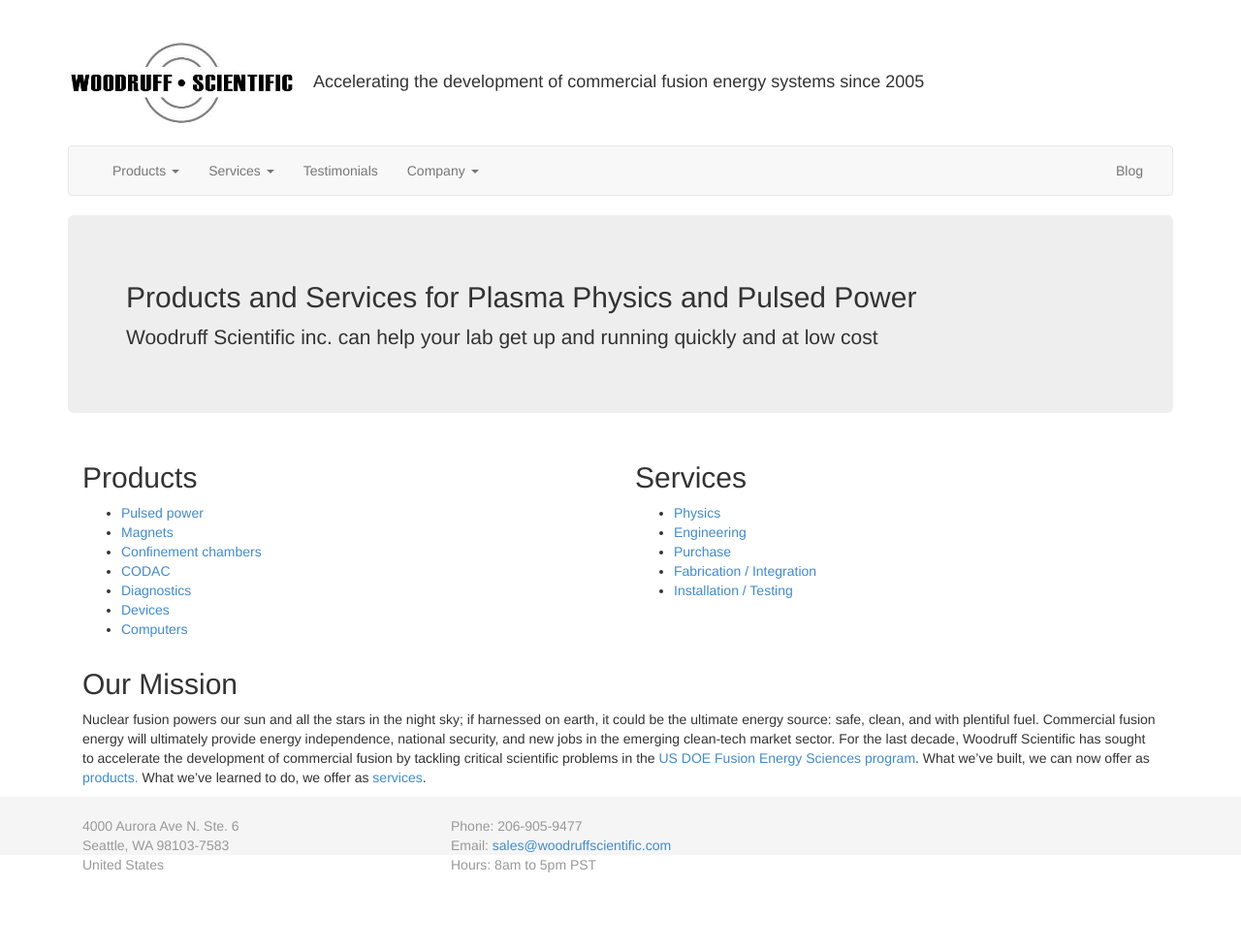
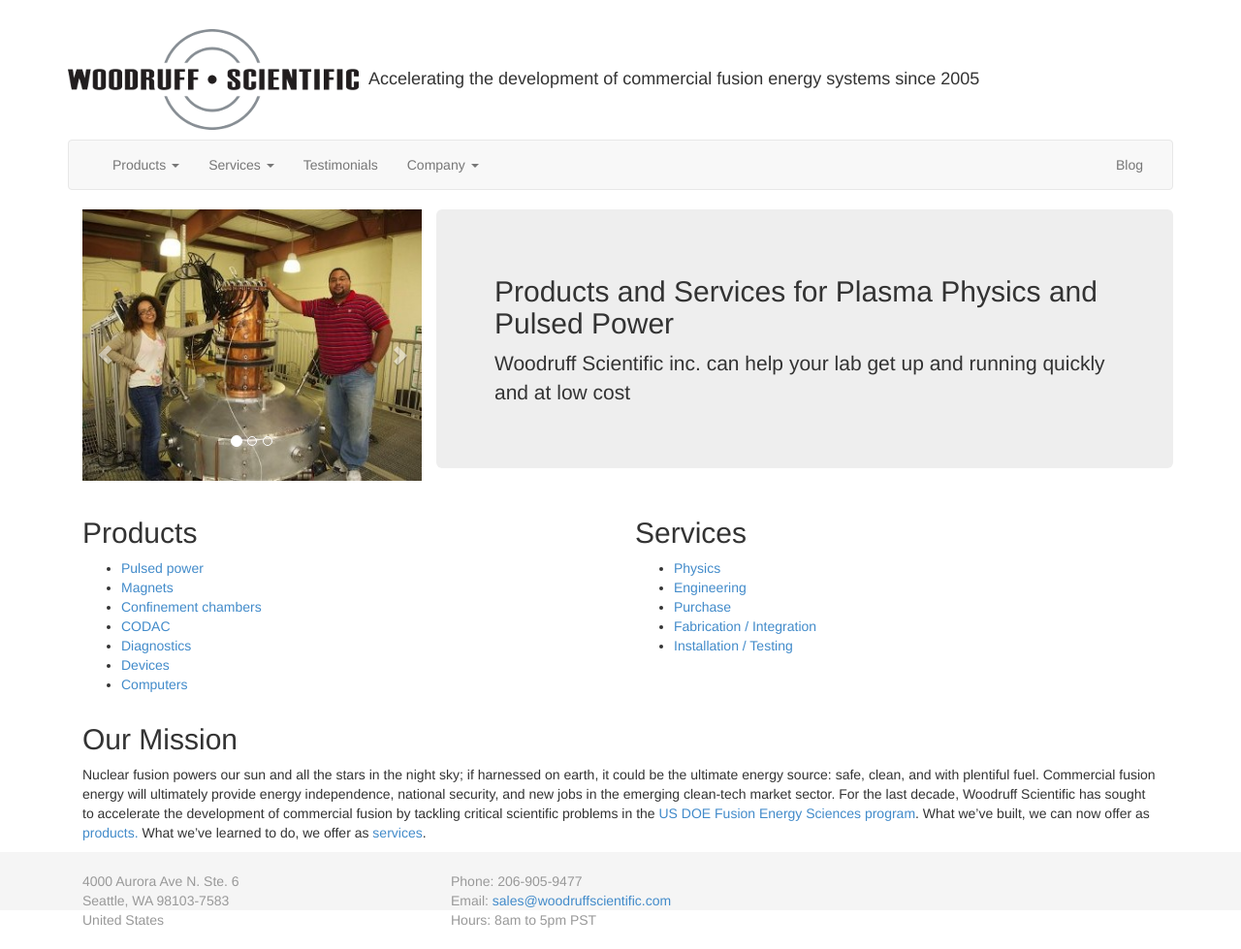
Before and after one commit to jeswsi/Website, a PHP site: page / in a window 1280 px wide. Shown: the whole page at 97% size. Before the commit the page ends 900 px from the top, so only its background shows below. Run offline with PHP 8.4, Linux system fonts and the light colour scheme; some libraries are stand-ins or nearby versions.

Commit message:
improved logo. Added carousel on index page

```diff
--- a/hh.php
+++ b/hh.php
@@ -45,14 +45,14 @@
   </div>
   <p><a class="btn btn-lg btn-primary" href="mailto: sales@woodruffscientific.com?subject=HH RFQ &amp;body=L:%0D%0A%0D%0APeak%20current%20:%0D%0A%0D%0AOD:%0D%0A%0D%0AID:%0D%0A%0D%0AVacuum-compatible?(yes/no):%0D%0A%0D%0AShort%20description%20of%20the%20application:%0D%0A%0D%0APlease%20find%20attached%20a%20sketch/engineering%20drawing%20of%20the%20application.%0D%0A%0D%0ANeeded%20by(Date):%0D%0A%0D%0AContact(Name/email/phone/fax/etc):" role="button">Get a Quote &raquo;</a></p>
 
-	<!--
+<!--
 	<div class="panel panel-default">
   <div class="panel-heading">Helmholtz Coils</div>
   <div class="panel-body">
     <p>Custom sizes or materials are also available. <a href="mailto:sales@woodruffscientific.com">Email us</a> for a consultation.</p>
   </div>
 
-  <!-- Table -/->
+  <!-- Table --/>
   <table class="table">
     <thead><tr>
 	<th>Inner Dia</th>
--- a/index.php
+++ b/index.php
@@ -17,12 +17,51 @@
 	echo $navbar;
 	?>
 
-      <!-- Main component for a primary marketing message or call to action -->
-      <div class="jumbotron">
+    <!-- Carousel -->
+	<div id="myCarousel" class="carousel slide col-md-4" data-ride="carousel">
+      <!-- Indicators -->
+      <ol class="carousel-indicators">
+        <li data-target="#myCarousel" data-slide-to="0" class="active"></li>
+        <li data-target="#myCarousel" data-slide-to="1"></li>
+        <li data-target="#myCarousel" data-slide-to="2"></li>
+      </ol>
+      <div class="carousel-inner">
+        <div class="item active">
+          <img src="img/STPX-carousel.jpg" alt="First slide">
+          <div class="container">
+            <div class="carousel-caption">
+
+            </div>
+          </div>
+        </div>
+        <div class="item">
+          <img src="img/stpx_banks_carousel.jpg" alt="Second slide">
+          <div class="container">
+            <div class="carousel-caption">
+
+            </div>
+          </div>
+        </div>
+        <div class="item">
+          <img src="img/LANLcoils-carousel.jpg" alt="Third slide">
+          <div class="container">
+            <div class="carousel-caption">
+
+            </div>
+          </div>
+        </div>
+      </div>
+      <a class="left carousel-control" href="#myCarousel" data-slide="prev"><span class="glyphicon glyphicon-chevron-left"></span></a>
+      <a class="right carousel-control" href="#myCarousel" data-slide="next"><span class="glyphicon glyphicon-chevron-right"></span></a>
+    </div><!-- /.carousel -->
+
+      <div class="jumbotron col-md-8">
+
         <h2>Products and Services for Plasma Physics and Pulsed Power</h2>
         <p>Woodruff Scientific inc. can help your lab get up and running quickly and at low cost</p>
+    </div>
+    <div class="clearfix"></div>
 
-      </div>
 	<div class="col-md-6">
 		<h2>Products</h2>
 		<ul>
--- a/navbar.css
+++ b/navbar.css
@@ -28,6 +28,15 @@ p.center {
   text-align: center;
 }
 
+/* Remove carousel gradient */
+.carousel-control.left, .carousel-control.right {
+    background-image: none
+}
+/* center carousel images */
+.carousel-inner > .item > img { margin: 0 auto; }
+
+
+/* Add in submenus for navbar */
 .dropdown-submenu{position:relative;}
 .dropdown-submenu>.dropdown-menu{top:0;left:100%;margin-top:-6px;margin-left:-1px;-webkit-border-radius:0 6px 6px 6px;-moz-border-radius:0 6px 6px 6px;border-radius:0 6px 6px 6px;}
 .dropdown-submenu:hover>.dropdown-menu{display:block;}
--- a/navbar.html
+++ b/navbar.html
@@ -1,6 +1,6 @@
 <h4>
-	<a href="index"><img src="img/logo.png"></a>
-	Accelerating the development of commercial fusion energy systems since 2005</h4>
+	<a href="index"><img src="img/logo-small.png"></a>
+	&nbsp;Accelerating the development of commercial fusion energy systems since 2005</h4>
 
 
 
```
Also changed, not shown: template_table.html (added, +43 -0 lines), img/LANLcoils-carousel.jpg (added), img/LANLcoils-small.jpg (added), img/STPX-carousel.jpg (added), img/logo-small.png (added), img/logo.png, img/stpx_banks_carousel.jpg (added).
